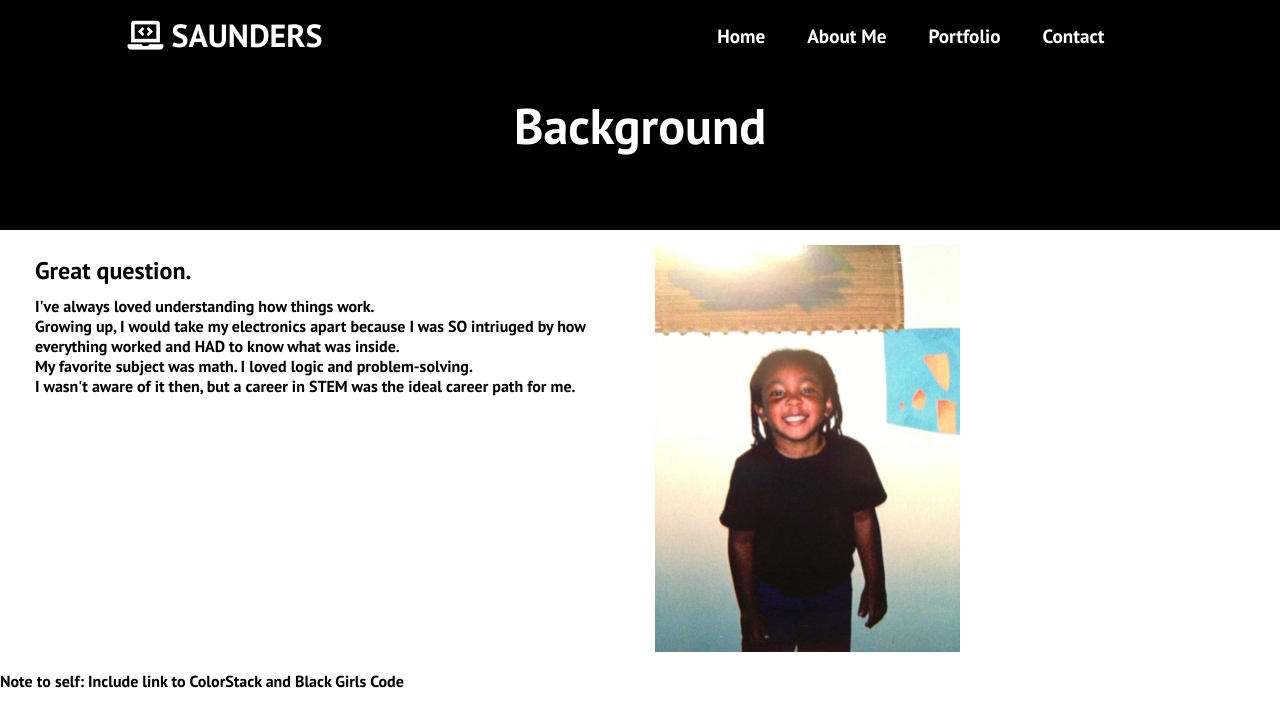
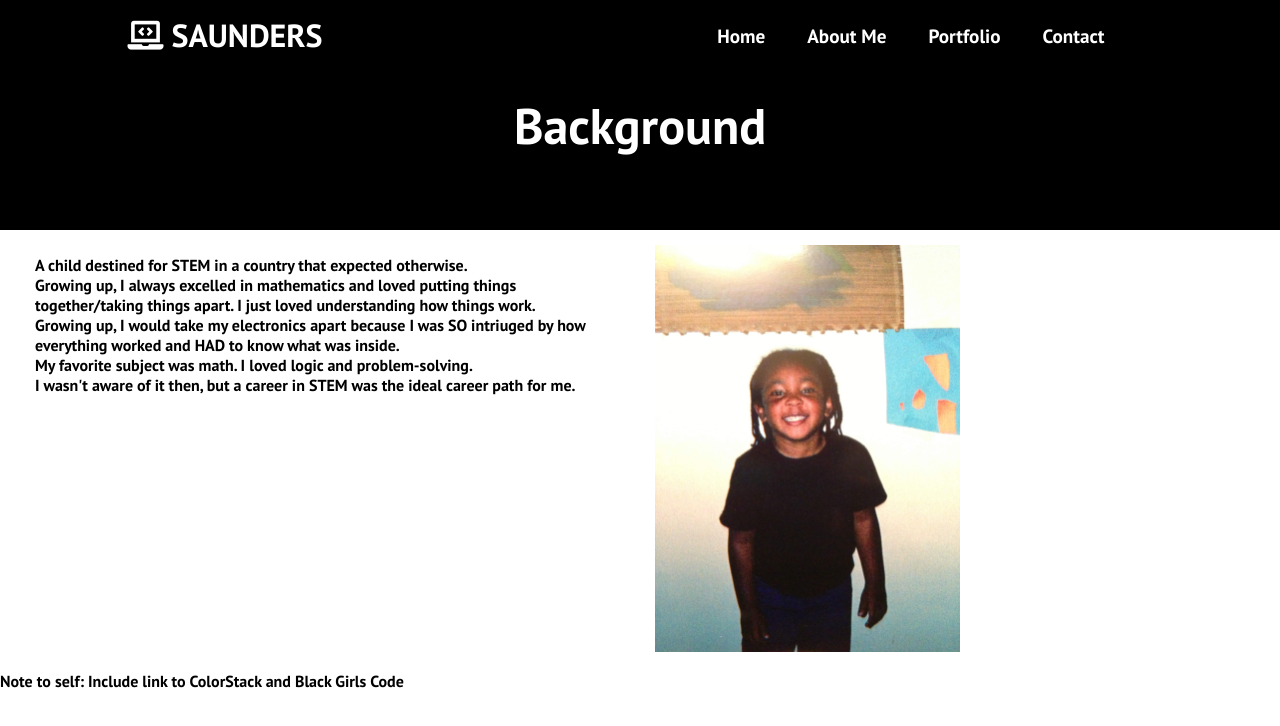
Before and after one commit to shaunacs/shauna-saunders-create-react-app, a React (Create React App) app: page /background in a window 1280 px wide. Shown: the top 726 px of the page. Built offline with nearby package versions, Linux system fonts and the light colour scheme.

Commit message:
Add content to background page

```diff
--- a/src/components/pages/Background.js
+++ b/src/components/pages/Background.js
@@ -9,11 +9,10 @@ function Background() {
             <div className="page-text">
                 <div className="row">
                     <div className="col-6">
-                        <h2 className="p-heading">
-                                Great question.
-                        </h2>
                         <p className="p-content">
-                            I've always loved understanding how things work. <br></br>
+                            A child destined for STEM in a country that expected otherwise. <br></br>
+                            Growing up, I always excelled in mathematics and loved putting things together/taking things apart.
+                            I just loved understanding how things work. <br></br>
                             Growing up, I would take my electronics apart because
                             I was SO intriuged by how everything worked and HAD to know what
                             was inside.<br></br>
```
